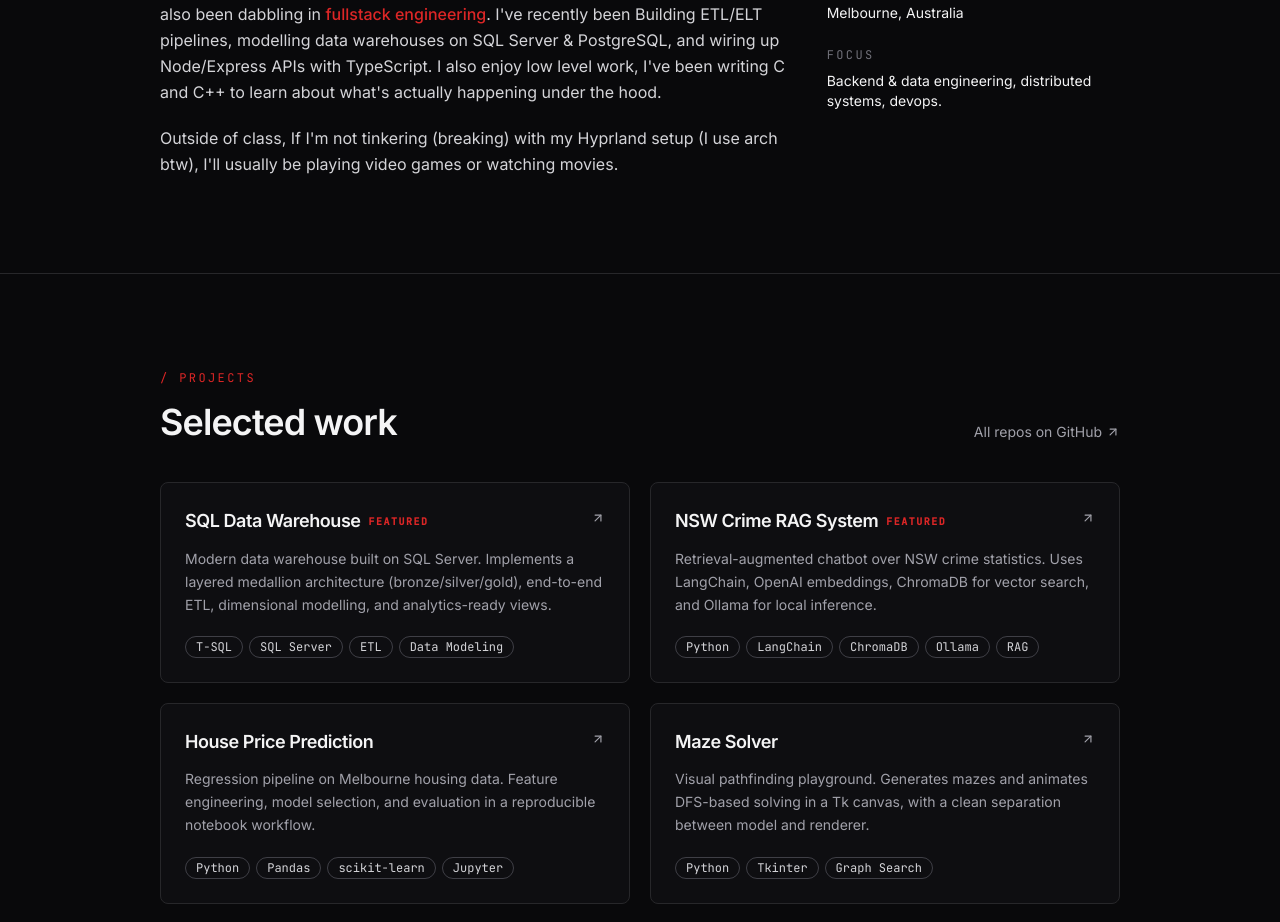
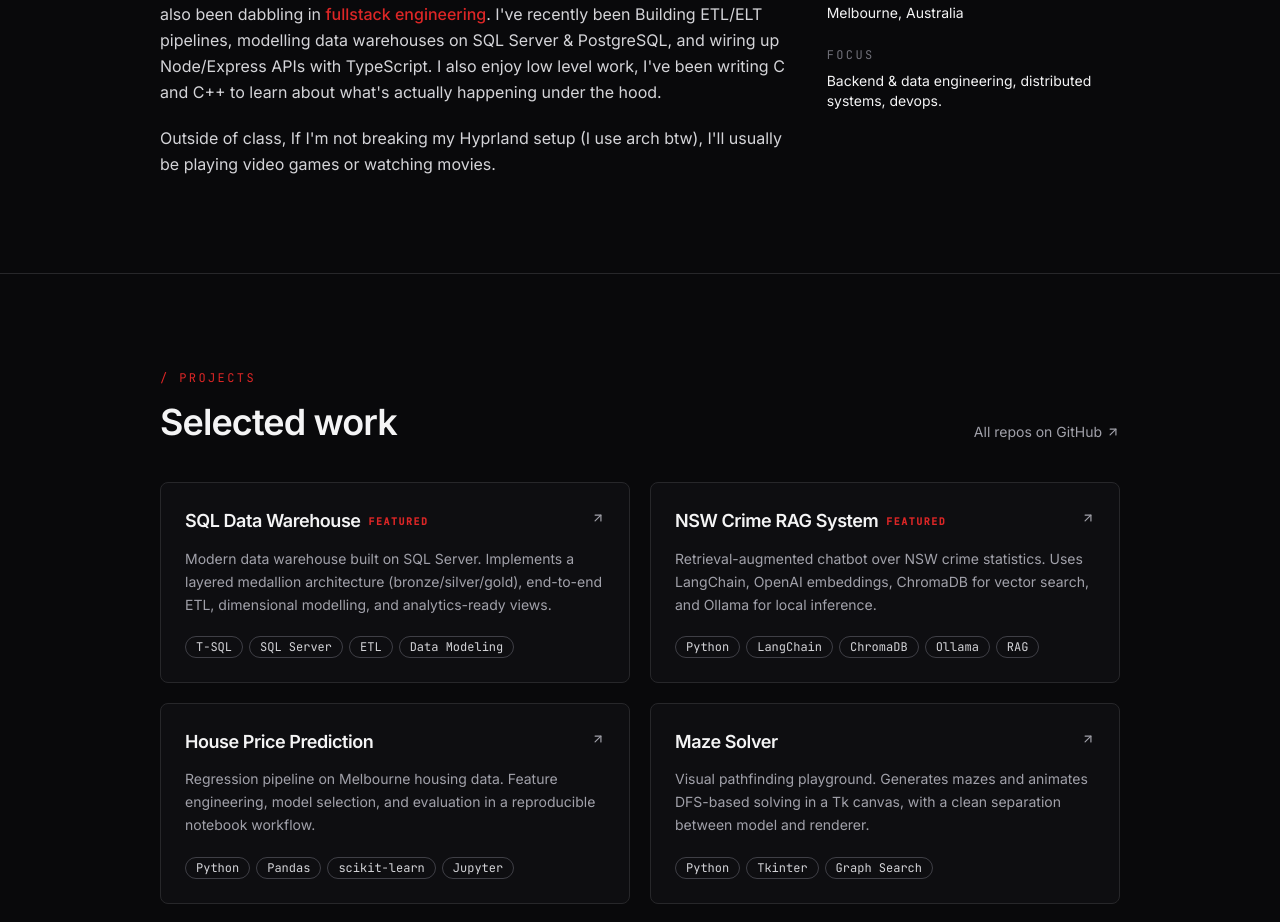
Before and after one commit to KayraBulbul/portfolio-website, a React (Vite) app: page / in a window 1280 px wide. Shown: the part 1029-1951 px from the top of the page. Built offline with nearby package versions, Linux system fonts and the light colour scheme.

Commit message:
updated about

```diff
--- a/src/sections/About.tsx
+++ b/src/sections/About.tsx
@@ -35,9 +35,8 @@ export default function About() {
               the hood.
             </p>
             <p>
-              Outside of class, If I'm not tinkering (breaking) with my Hyprland
-              setup (I use arch btw), I'll usually be playing video games or
-              watching movies.
+              Outside of class, If I'm not breaking my Hyprland setup (I use
+              arch btw), I'll usually be playing video games or watching movies.
             </p>
           </div>
 
```
